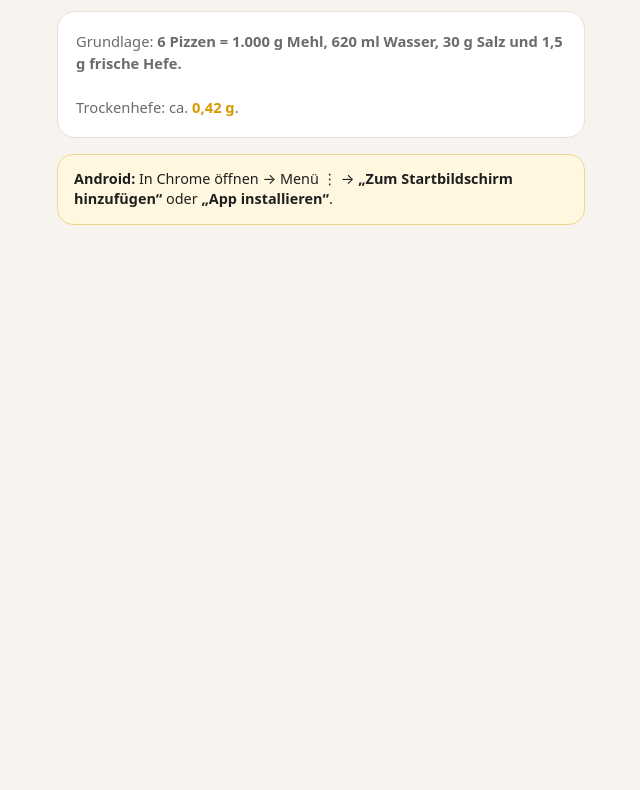
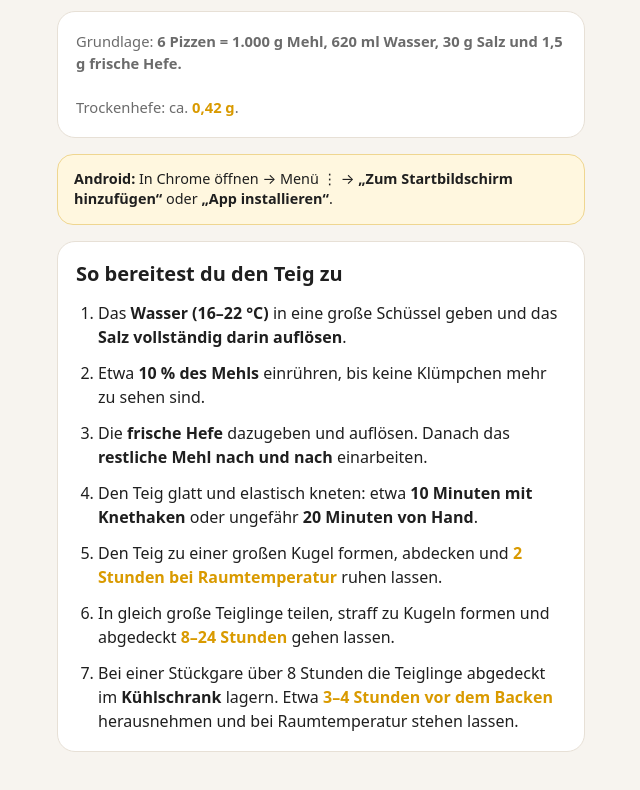
Before and after one commit to finnneuholz-dotcom/Pizzarechner, a plain HTML site: page index.html in a window 1280 px wide. Shown: the part 452-1242 px from the top of the page, without its empty margins (319-959 px from the left). Before the commit the page ends 800 px from the top, so only its background shows below. Drawn offline with Linux system fonts and the light colour scheme.

Commit message:
Zubereitung und Gehzeiten ergänzen

```diff
--- a/index.html
+++ b/index.html
@@ -18,6 +18,7 @@ input{width:100%;text-align:center;font-size:1.35rem;font-weight:700;padding:0 8
 .result{padding:16px}.result span{display:block;color:var(--muted);font-size:.9rem}.result strong{display:block;font-size:1.6rem;margin-top:4px}
 .note{font-size:.92rem;line-height:1.5;color:var(--muted)}.accent{color:var(--accent)}
 .install{margin-top:16px;padding:14px 16px;background:#fff7df;border:1px solid #efd690;border-radius:16px;font-size:.9rem;line-height:1.45}
+.prep{margin-top:16px}.prep h2{font-size:1.25rem;margin:0 0 14px}.prep ol{margin:0;padding-left:22px}.prep li{margin-bottom:12px;line-height:1.5}.prep li:last-child{margin-bottom:0}.prep .time{color:var(--accent);font-weight:700}
 @media(max-width:380px){.grid{grid-template-columns:1fr}}
 </style>
 </head>
@@ -48,6 +49,19 @@ Trockenhefe: ca. <strong id="dry" class="accent"></strong>.
 </section>
 
 <div class="install"><strong>Android:</strong> In Chrome öffnen → Menü ⋮ → <strong>„Zum Startbildschirm hinzufügen“</strong> oder <strong>„App installieren“</strong>.</div>
+
+<section class="panel prep">
+<h2>So bereitest du den Teig zu</h2>
+<ol>
+<li>Das <strong>Wasser (16–22 °C)</strong> in eine große Schüssel geben und das <strong>Salz vollständig darin auflösen</strong>.</li>
+<li>Etwa <strong>10 % des Mehls</strong> einrühren, bis keine Klümpchen mehr zu sehen sind.</li>
+<li>Die <strong>frische Hefe</strong> dazugeben und auflösen. Danach das <strong>restliche Mehl nach und nach</strong> einarbeiten.</li>
+<li>Den Teig glatt und elastisch kneten: etwa <strong>10 Minuten mit Knethaken</strong> oder ungefähr <strong>20 Minuten von Hand</strong>.</li>
+<li>Den Teig zu einer großen Kugel formen, abdecken und <span class="time">2 Stunden bei Raumtemperatur</span> ruhen lassen.</li>
+<li>In gleich große Teiglinge teilen, straff zu Kugeln formen und abgedeckt <span class="time">8–24 Stunden</span> gehen lassen.</li>
+<li>Bei einer Stückgare über 8 Stunden die Teiglinge abgedeckt im <strong>Kühlschrank</strong> lagern. Etwa <span class="time">3–4 Stunden vor dem Backen</span> herausnehmen und bei Raumtemperatur stehen lassen.</li>
+</ol>
+</section>
 </main>
 
 <script>
```
